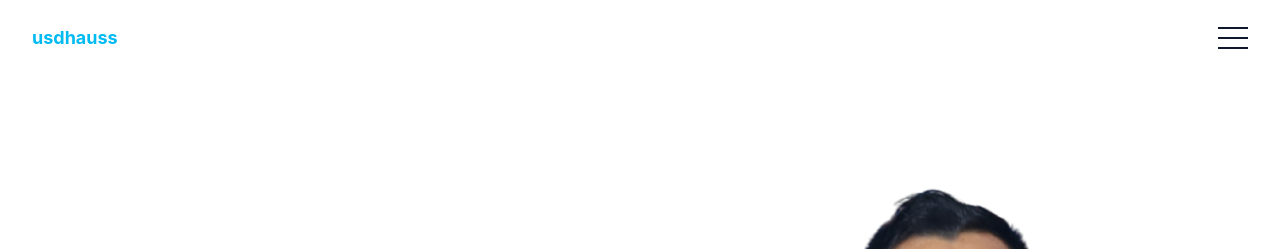
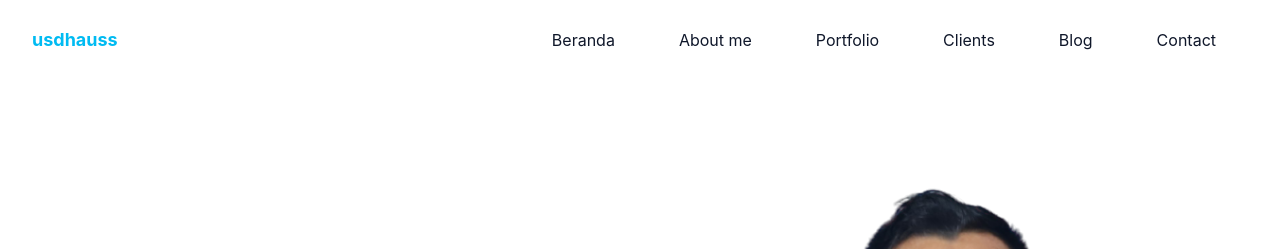
Before and after one commit to FirdhausDwiSukma/portfolio, a website: page index.html in a window 1280 px wide. Shown: the top 249 px of the page. Drawn offline with Linux system fonts and the light colour scheme.

Commit message:
add nav-menu

```diff
--- a/index.html
+++ b/index.html
@@ -16,11 +16,47 @@
                     <a href="#home" class="font-bold text-lg text-primary block py-6">usdhauss</a>
                 </div>
                 <div class="flex items-center px-4">
-                    <button id="hamburger" name="hamburger" type="button" class="block absolute right-4 ">
+                    <button id="hamburger" name="hamburger" type="button" class="block absolute right-4 lg:hidden">
                         <span class="hamburger-line transition duration-300 ease-in-out origin-top-left"></span>
                         <span class="hamburger-line transition duration-300 ease-in-out"></span>
                         <span class="hamburger-line transition duration-300 ease-in-out origin-bottom-left"></span>
                     </button>
+
+                    <nav id="nav-menu" class="hidden absolute py-5 bg-white shadow-lg rounded-lg max-w-[250px] w-full
+                    right-4 top-full lg:block lg:static lg:bg-transparent lg:max-w-full lg:shadow-none lg:rounded-none">
+                        <ul class="block lg:flex">
+                            <li class="group">
+                                <a href="#home" class="text-base text-dark py-2 mx-8 flex group-hover:text-primary">
+                                    Beranda
+                                </a>
+                            </li>
+                            <li class="group">
+                                <a href="#about" class="text-base text-dark py-2 mx-8 flex group-hover:text-primary">
+                                    About me
+                                </a>
+                            </li>
+                            <li class="group">
+                                <a href="#portfolio" class="text-base text-dark py-2 mx-8 flex group-hover:text-primary">
+                                    Portfolio
+                                </a>
+                            </li>
+                            <li class="group">
+                                <a href="#clients" class="text-base text-dark py-2 mx-8 flex group-hover:text-primary">
+                                    Clients
+                                </a>
+                            </li>
+                            <li class="group">
+                                <a href="#blog" class="text-base text-dark py-2 mx-8 flex group-hover:text-primary">
+                                    Blog
+                                </a>
+                            </li>
+                            <li class="group">
+                                <a href="#contact" class="text-base text-dark py-2 mx-8 flex group-hover:text-primary">
+                                    Contact
+                                </a>
+                            </li>
+                        </ul>
+                    </nav>
                 </div>
             </div>
         </div>
```
Also changed, not shown: dist/js/script.js, dist/output.css.
